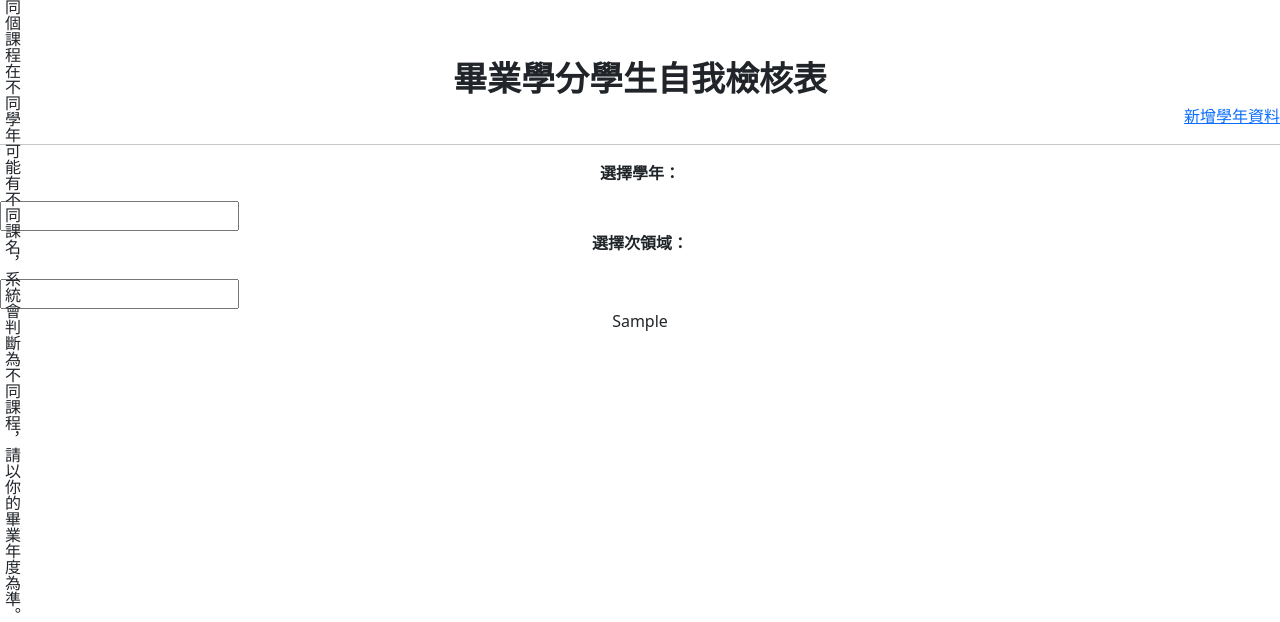
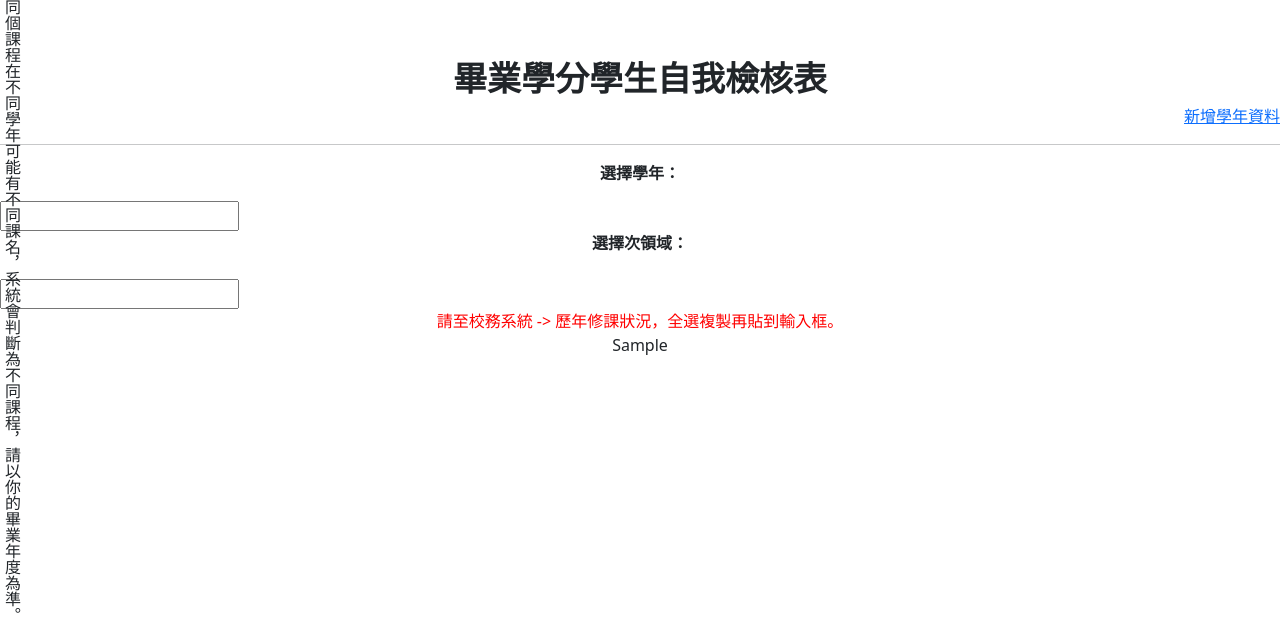
Before and after one commit to tommygood/imCredit, a Django app: template templates/credit.html in a window 1280 px wide. Shown: the part 49-671 px from the top of the page. Run offline with Django 3.2, Linux system fonts and the light colour scheme; the template is opened without the code that fills it: most values are stand-ins (such as "Sample title", 1, 10 or a date in 2020); form fields are guessed from the names that the template uses.

Commit message:
增加貼入資料提醒

```diff
--- a/templates/credit.html
+++ b/templates/credit.html
@@ -86,7 +86,9 @@ h1 {
     </div>
     <br/>
     {{ form.domain }}
-    <br/>
+    <div id = 'input_text'>
+        請至校務系統 -> 歷年修課狀況，全選複製再貼到輸入框。
+    </div>
     <div id = "all_data_div">
         {{ form_lec.all_data }}
     </div>
@@ -102,5 +104,10 @@ h1 {
     #red_text {
 	color : red;
     }
+
+    #input_text {
+	color : red;
+	text-align : center;
+    }
 </style>
 </html>
```
